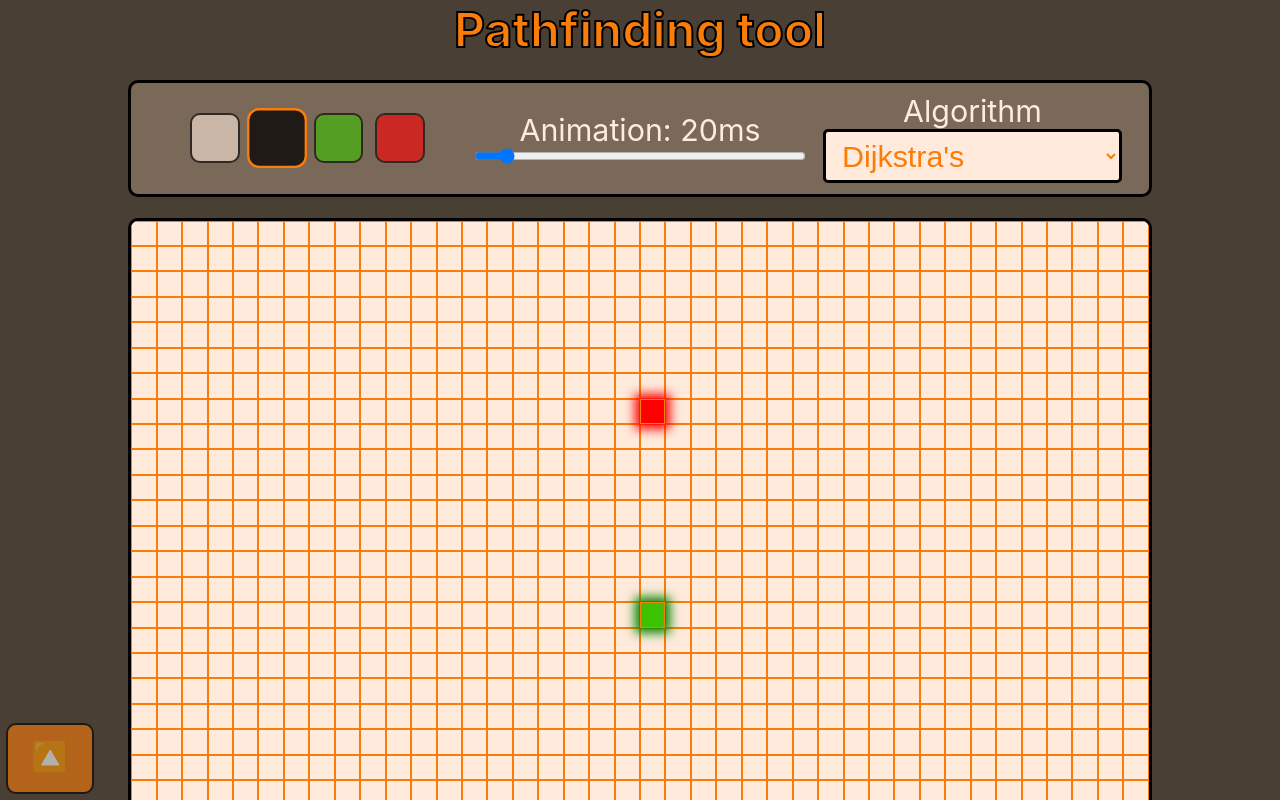
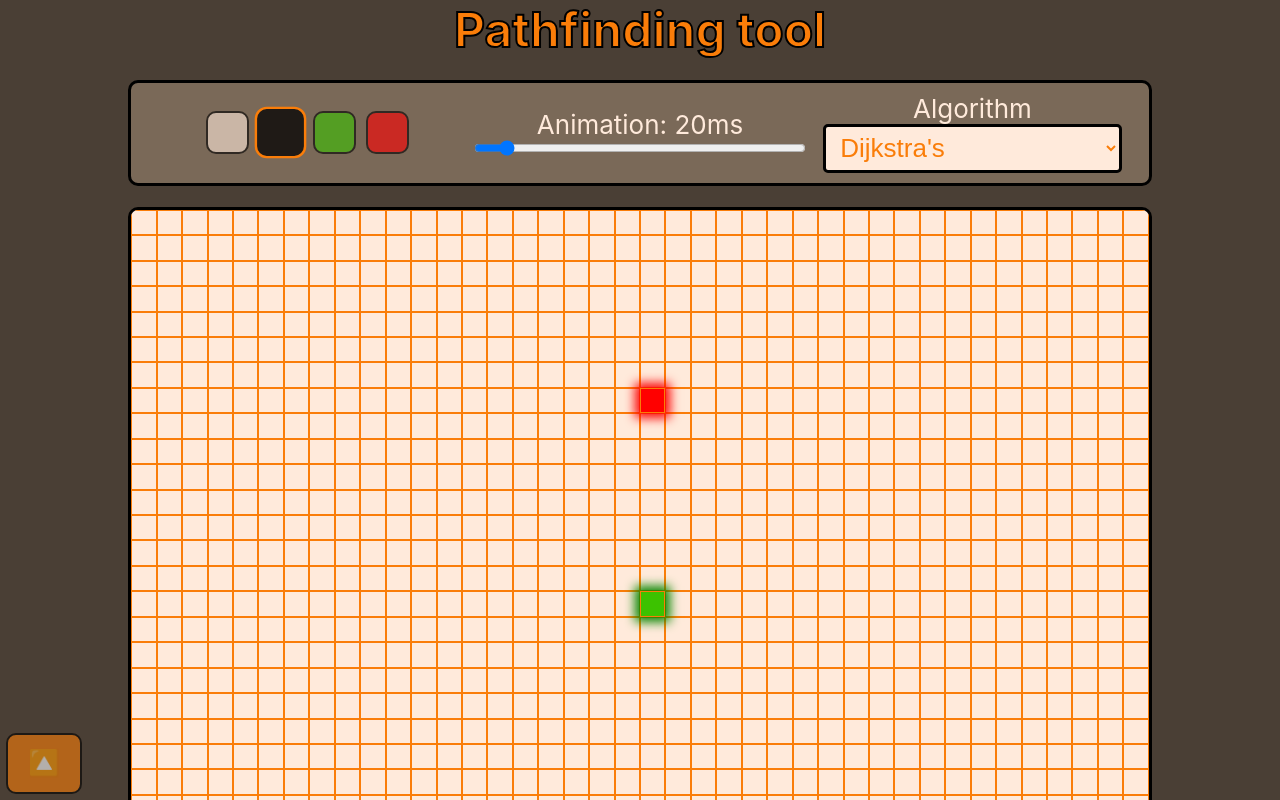
Before and after one commit to Groszczu/pathfinding-tool, a React (Create React App) app: page / in a window 1280 px wide. Shown: the top 800 px of the page. Built offline with nearby package versions, Linux system fonts and the light colour scheme.

Commit message:
change layout styling

```diff
--- a/src/index.css
+++ b/src/index.css
@@ -14,6 +14,8 @@ html {
   --visited-progress-clr: #79ff7f;
   --visited-start-clr: #c300ff;
   --result-node-clr: #f7bd00;
+
+  --clamped-font-size: clamp(1.4rem, 3.25vmin, 2.2rem);
 }
 
 *, *::before, *::after {
--- a/src/shared/Button.js
+++ b/src/shared/Button.js
@@ -3,7 +3,7 @@ import styled, { css } from 'styled-components';
 const Button = styled.button`
   border-radius: 10px;
   background-color: ${props => props.primary ? 'var(--primary-clr)' : 'var(--secondary-clr)'};
-  font-size: clamp(1.4rem, 3.8vmin, 4rem);
+  font-size: var(--clamped-font-size);
   color: var(--light-text-clr);
   padding: ${props => props.children ? '.5em .75em' : '.75em'};
   text-align: center;
--- a/src/shared/FullscreenFlexContainer.js
+++ b/src/shared/FullscreenFlexContainer.js
@@ -4,7 +4,7 @@ const FullscreenFlexContainer = styled.div`
     display: flex;
     flex-wrap: wrap;
     flex: 1 1 300px;
-    font-size: clamp(1.4rem, 3.25vmin, 4.25rem);
+    font-size: clamp(1.4rem, 3.25vmin, 2.2rem);
     padding: .4em;
     margin: .8em 0;
     color: var(--light-text-clr);
--- a/src/shared/InlineFlex.js
+++ b/src/shared/InlineFlex.js
@@ -7,7 +7,7 @@ const InlineFlex = styled.span`
     align-items: center;
     max-width: 450px;
     max-hight: 100%;
-    font-size: clamp(1.4rem, 3.8vmin, 4rem);
+    font-size: var(--clamped-font-size);
     flex: 1 1 60px;
 `;
 
```
